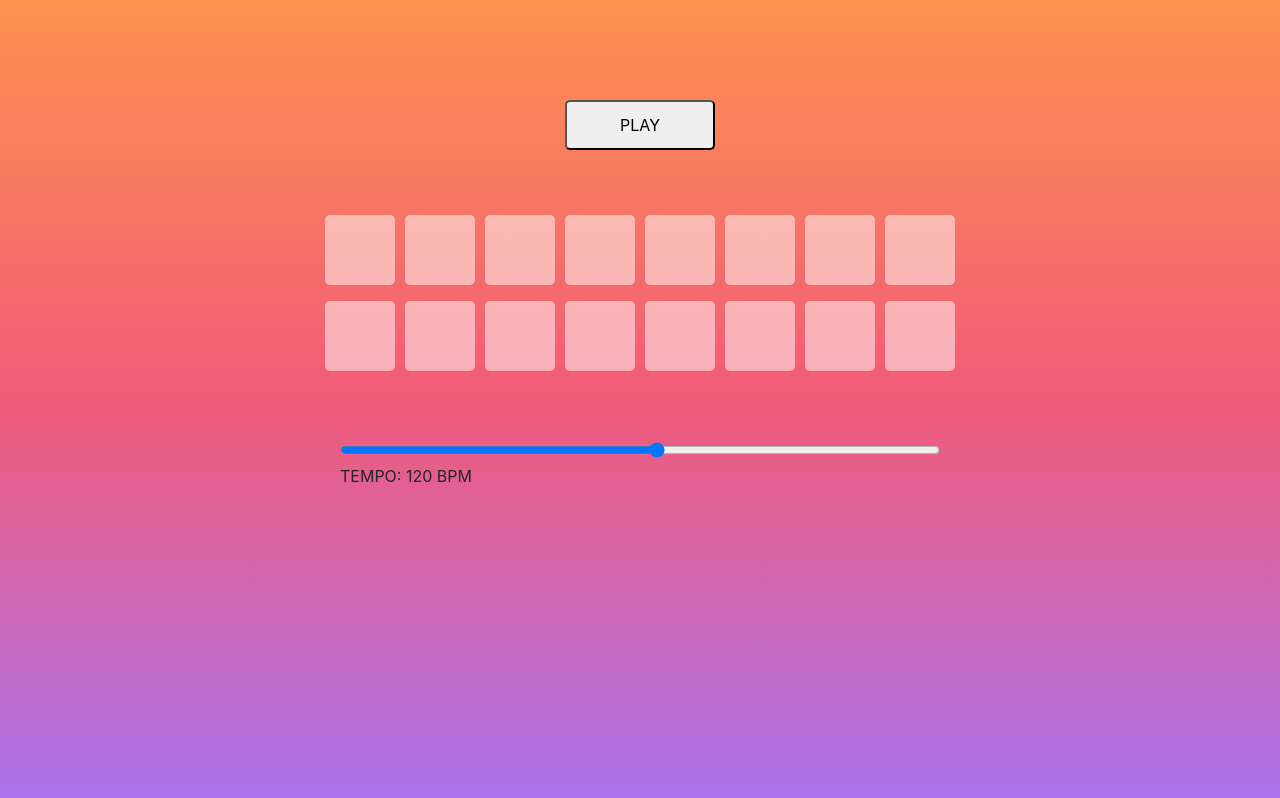
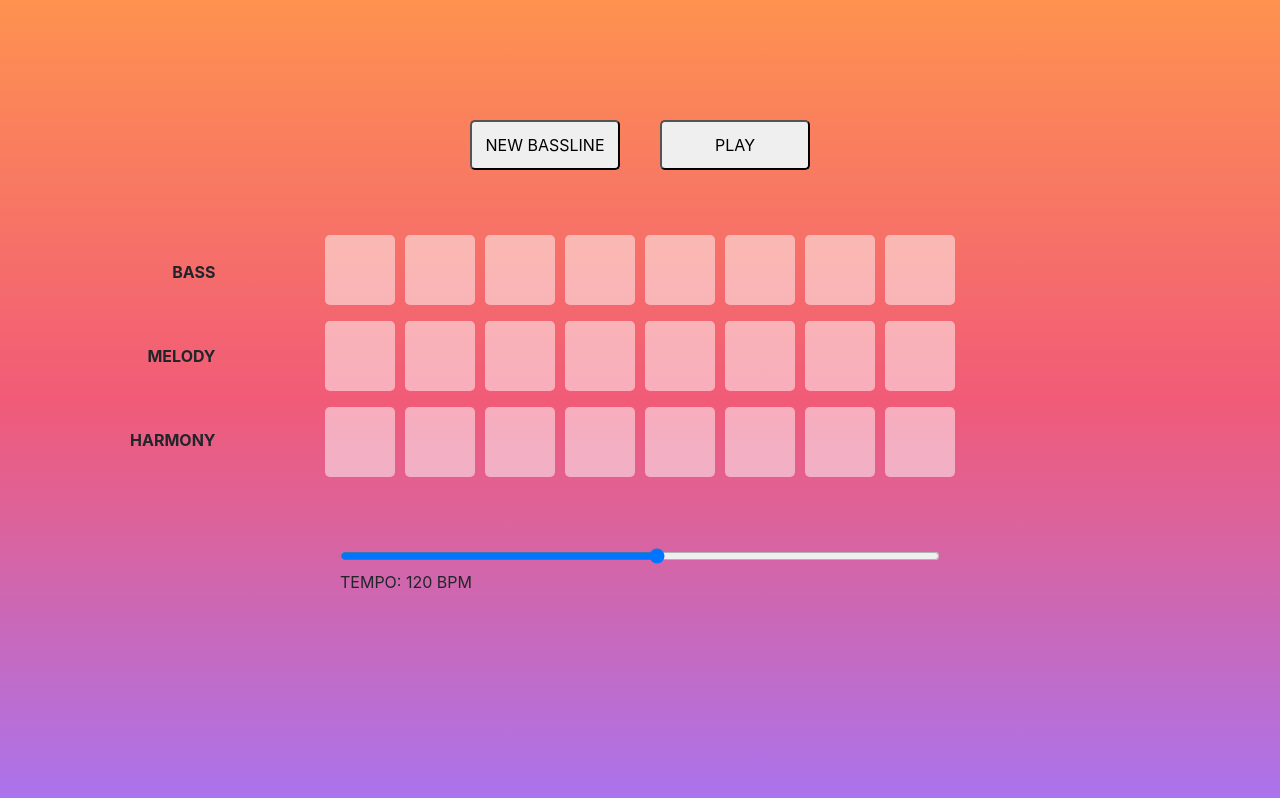
Before and after one commit to AnkanGranero/tonesequencersequel, a React (Create React App) app: page / in a window 1280 px wide. Built offline with nearby package versions, Linux system fonts and the light colour scheme; no server answers.

Commit message:
Added tones and logic for harmonies, also added a random bassline button

```diff
--- a/src/App.css
+++ b/src/App.css
@@ -32,14 +32,15 @@
   }
 }
 
-#play {
+.buttons button {
 
  border-radius: 5px;
  height: 50px;
  width: 150px;
-
+ margin: 20px;
  margin-bottom: 60px;
 }
+
 
 .wrapper {
 
@@ -73,3 +74,22 @@ input[type='checkbox']:checked {
   width: 600px;
   margin-top: 60px;
 }
+
+.sideMenu {
+
+  display:flex;
+  flex-direction: column;
+  position: absolute;
+  text-align: right;
+
+  top: 230px;
+  left: 100px;
+
+}
+.sideMenu li {
+  margin: 30px;
+  list-style: none;
+  font-weight: 700;
+
+
+}
--- a/src/components/sequencer.js
+++ b/src/components/sequencer.js
@@ -2,8 +2,37 @@ import React, {Component} from "react"
 import Tone from 'tone';
 
 
-const kick = new Tone.Player("./kick.wav").toMaster();
-const snare = new Tone.Player("./snare.mp3").toMaster();
+const bass = new Tone.Synth().toMaster();
+const melody = new Tone.Synth().toMaster();
+const harmony = new Tone.Synth().toMaster();
+
+let bassNote = "C2";
+let melodyNote = "E4";
+let harmonyNote = "G2";
+let allNotes = ["C","D","E","F","G","A","B"]
+let bassNotes = ["C2", "G2", "A2", "F2"];
+let melodyNotes = ["C4","D4","E4","F4","G4","A4","B4"];
+let harmonyNotes = ["C3","D3","E3","F3","G3","A3","B3"];
+let j = 0;
+
+
+
+function whatSit (sit){
+ let situation = sit.replace(/[^A-Za-z]/g, "");
+ switch(situation){
+
+  case "C": return Math.round(Math.random())? "E" : "G" ;
+  case "D": return Math.round(Math.random())? "F" : "A" ;
+  case "E": return Math.round(Math.random())? "G" : "B" ;
+  case "F": return Math.round(Math.random())? "A" : "C" ;
+  case "G": return Math.round(Math.random())? "B" : "D" ;
+  case "A": return Math.round(Math.random())? "C" : "E" ;
+  case "B": return Math.round(Math.random())? "D" : "F" ;
+}
+}
+
+
+
 
 
 
@@ -52,6 +81,10 @@ class Sequencer extends Component {
 
     }
 
+
+
+
+
     function repeat() {
 
 
@@ -62,27 +95,82 @@ class Sequencer extends Component {
 
 
 
-
             let step = index % 8;
-            let kickInputs = document.querySelector(`.kick input:nth-child(${step +1})`);
-            let snareInputs = document.querySelector(`.snare input:nth-child(${step +1})`);
+            let bassInputs = document.querySelector(`.bass input:nth-child(${step +1})`);
+            let melodyInputs = document.querySelector(`.melody input:nth-child(${step +1})`);
+            let harmonyInputs = document.querySelector(`.harmony input:nth-child(${step +1})`);
 
             Tone.Transport.bpm.value = this.state.bpm;
 
-            if(kickInputs.checked) {
-                kick.start()
+            if( index == 64) {
+              index = 0
+            }
+
+
+
+              console.log("vilken sit? "+ whatSit(bassNote));
+
+               melodyNote = whatSit(bassNote) + 4;
+               console.log("melodyNote är "+ melodyNote)
+
+               harmonyNote = whatSit(melodyNote) + 3;
+                 console.log(harmonyNote)
+
+
+
+
+
+
+
+
+
+            if( index % 16 == 0) {
+
+              bassNote = bassNotes[j++];
+              if (j > 3) {
+                j = 0
+              }
+             }
+
+            if(bassInputs.checked) {
+
+
+                bass.triggerAttackRelease(bassNote, "8n" );
+
 
             }
 
-            if(snareInputs.checked) {
+            if(melodyInputs.checked) {
 
 
-                snare.start()
+              melody.triggerAttackRelease(melodyNote, "8n" );
             }
+
+
+            if(harmonyInputs.checked) {
+
+
+              harmony.triggerAttackRelease(harmonyNote, "8n");
+            }
+
             index++;
         }
 
 
+  }
+
+   newBassLine(){
+
+
+    let arrOfTones = [];
+    for (var i = 0 ; i < 4; i++) {
+
+       let nr = Math.floor(Math.random() * 7);
+       arrOfTones.push( (allNotes[nr]) + 2 )
+       console.log("what nr " + nr)
+    }
+    console.log(arrOfTones)
+   bassNotes = arrOfTones;
   }
 
   render() {
@@ -99,9 +187,20 @@ class Sequencer extends Component {
 
 
   <div className="wrapper">
+  <div class="buttons">
+  <button id="newBass" onClick={this.newBassLine.bind(this)}>NEW BASSLINE</button>
   <button id="play" onClick={this.play.bind(this)}>{buttonText}</button>
+  </div>
 
-  <div className="kick">
+  <div className="sideMenu">
+  <li> BASS</li>
+  <li> MELODY</li>
+  <li>HARMONY</li>
+
+  </div>
+
+  <div className="bass">
+
           <input type="checkbox" index="1"></input>
           <input type="checkbox" index="2"></input>
           <input type="checkbox" index="3"></input>
@@ -112,7 +211,18 @@ class Sequencer extends Component {
           <input type="checkbox" index="8"></input>
       </div>
 
-      <div className="snare">
+      <div className="melody">
+          <input type="checkbox" index="1"></input>
+          <input type="checkbox" index="2"></input>
+          <input type="checkbox" index="3"></input>
+          <input type="checkbox" index="4"></input>
+          <input type="checkbox" index="5"></input>
+          <input type="checkbox" index="6"></input>
+          <input type="checkbox" index="7"></input>
+          <input type="checkbox" index="8"></input>
+      </div>
+
+      <div className="harmony">
           <input type="checkbox" index="1"></input>
           <input type="checkbox" index="2"></input>
           <input type="checkbox" index="3"></input>
```
